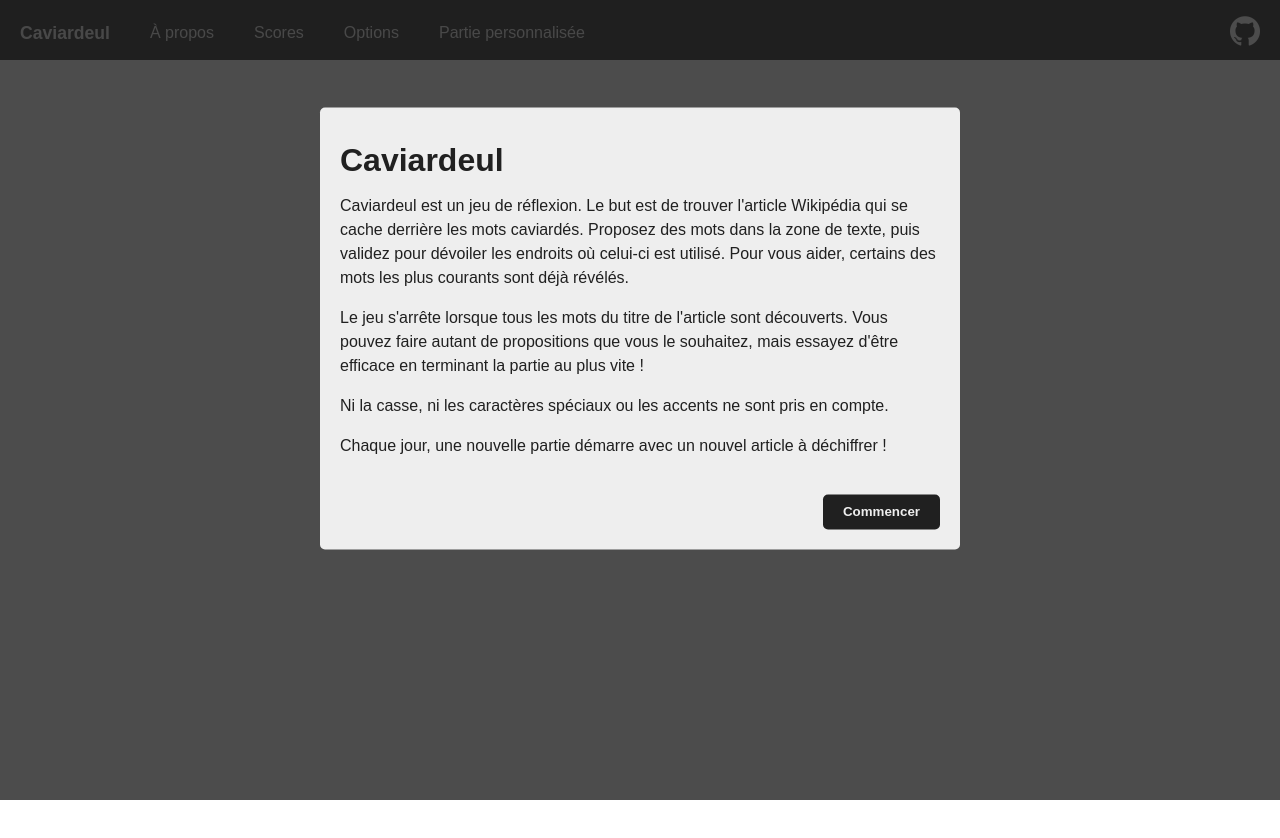
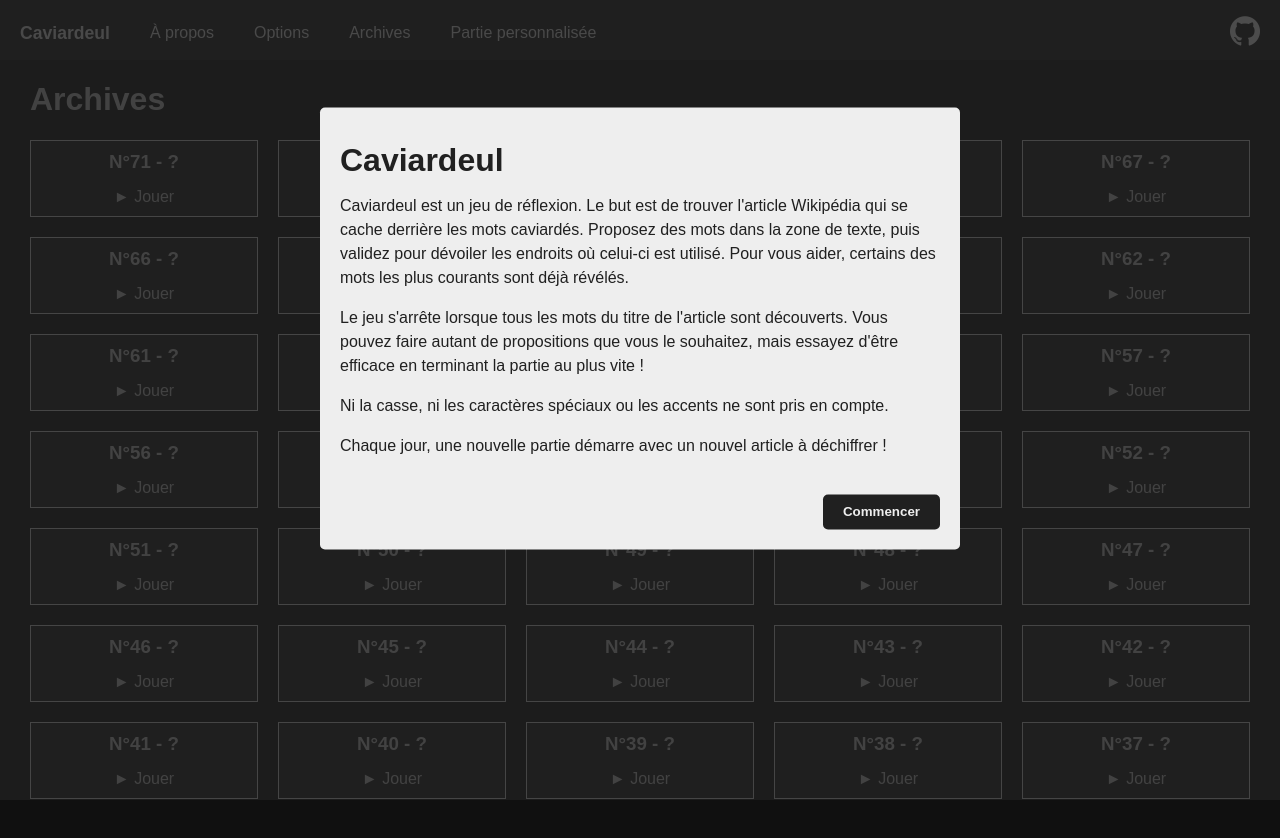
Before and after one commit to julienc91/caviardeul, a Next.js app: page /archives in a window 1280 px wide. Before the commit this address had no page. Shown: the top 838 px of the page. After the commit the page ends 800 px from the top, so only its background shows below. Built offline with nearby package versions, Linux system fonts and the light colour scheme; no server answers.

Commit message:
feat: archive articles

```diff
--- a/components/navbar.tsx
+++ b/components/navbar.tsx
@@ -34,11 +34,14 @@ const Navbar: React.FC<{
           <li className="left" onClick={onShowInfoModal}>
             À propos
           </li>
-          <li className="left" onClick={onShowScoreModal}>
-            Scores
-          </li>
+          {/*<li className="left" onClick={onShowScoreModal}>*/}
+          {/*  Scores*/}
+          {/*</li>*/}
           <li className="left" onClick={onShowSettingsModal}>
             Options
+          </li>
+          <li className="left">
+            <Link href="/archives/">Archives</Link>
           </li>
           <li className="left">
             <Link href="/custom/nouveau">Partie personnalisée</Link>
--- a/components/scoreModal.tsx
+++ b/components/scoreModal.tsx
@@ -7,7 +7,7 @@ const ScoreModal: React.FC<{ open: boolean; onClose: () => void }> = ({
   open,
   onClose,
 }) => {
-  const [history, setHistory] = React.useState<ScoreHistory>([]);
+  const [history, setHistory] = React.useState<ScoreHistory[]>([]);
 
   useEffect(() => {
     if (open) {
@@ -48,7 +48,7 @@ const ScoreModal: React.FC<{ open: boolean; onClose: () => void }> = ({
         </thead>
         <tbody>
           {history
-            .reverse()
+            .sort((a, b) => b.puzzleId - a.puzzleId)
             .map(({ puzzleId, title, isOver, nbTrials, accuracy }) => {
               return (
                 <tr key={puzzleId}>
--- /dev/null
+++ b/pages/archives/index.tsx
@@ -0,0 +1,86 @@
+import React, { useCallback, useEffect, useMemo, useState } from "react";
+import { firstGameDate } from "../../utils/config";
+import SaveManagement from "../../utils/save";
+import { ScoreHistory } from "../../types";
+import Link from "next/link";
+import { GetStaticProps } from "next";
+
+const Archives: React.FC = () => {
+  const [history, setHistory] = useState<ScoreHistory[]>([]);
+  const now = new Date();
+  const diff = now.getTime() - firstGameDate.getTime();
+  const nbGames = Math.floor(diff / (1000 * 3600 * 24));
+
+  useEffect(() => {
+    setHistory(SaveManagement.loadHistory());
+  }, []);
+
+  const handleReset = useCallback(() => {
+    SaveManagement.clearHistory();
+    setHistory([]);
+  }, []);
+
+  const finishedGames = useMemo(() => {
+    return history
+      .filter(({ isOver }) => isOver)
+      .reduce((acc: { [id: number]: ScoreHistory }, item) => {
+        acc[item.puzzleId] = item;
+        return acc;
+      }, {});
+  }, [history]);
+
+  const gamesContainer = [];
+  for (let i = nbGames; i >= 1; i--) {
+    const scoreHistory = finishedGames[i];
+    const isOver = scoreHistory?.isOver ?? false;
+    const url = `/archives/${i}`;
+
+    let container = (
+      <div className={"archive-item" + (isOver ? " completed" : "")} key={i}>
+        <h3>
+          N°{i} - {scoreHistory?.isOver ? scoreHistory.title : "?"}
+        </h3>
+        {scoreHistory?.isOver ? (
+          <>
+            <span>Essais&nbsp;: {scoreHistory.nbTrials}</span>
+            <span>
+              Précision&nbsp;:{" "}
+              {Math.floor(
+                (scoreHistory.accuracy * 100) /
+                  Math.max(scoreHistory.nbTrials, 1)
+              )}
+              %
+            </span>
+          </>
+        ) : (
+          <span>
+            <Link href={`/archives/${i}`}>► Jouer</Link>
+          </span>
+        )}
+      </div>
+    );
+
+    if (!isOver) {
+      container = <Link href={url}>{container}</Link>;
+    }
+    gamesContainer.push(container);
+  }
+
+  return (
+    <main id="archives">
+      <h1>Archives</h1>
+      <div className="archive-grid">{gamesContainer}</div>
+      <button className="danger" onClick={handleReset}>
+        Réinitialiser
+      </button>
+    </main>
+  );
+};
+
+export default Archives;
+
+export const getStaticProps: GetStaticProps = async () => {
+  return {
+    props: {},
+  };
+};
--- a/pages/custom/[pageId].tsx
+++ b/pages/custom/[pageId].tsx
@@ -10,7 +10,7 @@ const CustomGame: NextPage<{
   encodedArticle: EncodedArticle | null;
 }> = ({ encodedArticle, ...props }) => {
   const article = encodedArticle ? decodeArticle(encodedArticle) : null;
-  return <Game article={article} {...props} />;
+  return <Game article={article} custom={true} {...props} />;
 };
 
 export default CustomGame;
@@ -18,7 +18,7 @@ export default CustomGame;
 export const getServerSideProps: GetServerSideProps = async ({ params }) => {
   const pageId = (params?.pageId || "") as string;
   try {
-    const data = await getEncodedArticle(pageId);
+    const data = await getEncodedArticle(pageId, true);
     return { props: { pageId, encodedArticle: data } };
   } catch (error) {}
   return { props: { pageId, encodedArticle: null } };
--- a/pages/index.tsx
+++ b/pages/index.tsx
@@ -10,7 +10,7 @@ const Home: NextPage<{ encodedArticle: EncodedArticle }> = ({
   ...props
 }) => {
   const article = decodeArticle(encodedArticle);
-  return <Game article={article} {...props} />;
+  return <Game article={article} custom={false} {...props} />;
 };
 
 export default Home;
--- a/styles/style.scss
+++ b/styles/style.scss
@@ -252,22 +252,6 @@ nav {
       display: flex;
       flex-flow: row-reverse wrap;
       justify-content: space-between;
-
-      button {
-        margin-top: 20px;
-        background-color: $dark1;
-        color: $light4;
-        font-weight: 600;
-        border: none;
-        padding: 10px 20px;
-        border-radius: 5px;
-        cursor: pointer;
-
-        &.danger {
-          background-color: $red1;
-          color: $light3;
-        }
-      }
     }
 
     table {
@@ -303,6 +287,23 @@ nav {
         padding: 10px;
       }
     }
+  }
+}
+
+// generics
+button {
+  margin-top: 20px;
+  background-color: $dark1;
+  color: $light4;
+  font-weight: 600;
+  border: none;
+  padding: 10px 20px;
+  border-radius: 5px;
+  cursor: pointer;
+
+  &.danger {
+    background-color: $red1;
+    color: $light3;
   }
 }
 
@@ -612,6 +613,45 @@ main {
   }
 }
 
+// archives
+#archives {
+  display: block;
+  padding: 0 30px 50px;
+  overflow: auto;
+
+  .archive-grid {
+    display: grid;
+    grid-auto-rows: 1fr;
+    grid-template-columns: repeat(auto-fit, minmax(200px, 1fr));
+    grid-gap: 20px;
+    width: 100%;
+
+    .archive-item {
+      align-items: center;
+      background-color: $dark1;
+      border: 1px solid $light3;
+      display: flex;
+      flex-flow: column;
+      justify-content: center;
+      padding: 10px;
+      width: 100%;
+      transition: background-color 0.2s ease-in-out;
+      h3 {
+        margin: 0 0 15px 0;
+      }
+      &:not(.completed):hover {
+        background-color: $grey1;
+        cursor: pointer;
+      }
+    }
+  }
+
+  button {
+    display: block;
+    margin-left: auto;
+  }
+}
+
 // footer
 footer {
   height: $footerHeight;
--- a/types/index.ts
+++ b/types/index.ts
@@ -38,7 +38,7 @@ export type ScoreHistory = {
   isOver: boolean;
   nbTrials: number;
   accuracy: number;
-}[];
+};
 
 export type Settings = {
   lightMode: boolean;
--- a/utils/save.ts
+++ b/utils/save.ts
@@ -22,12 +22,8 @@ class SaveManagement {
   }
 
   static loadProgress(puzzleId: number, pageId?: string): History | null {
-    const isCustom = !!pageId;
-    if (isCustom !== (puzzleId === 0)) {
-      return null;
-    }
-
-    const storageKey = isCustom ? "custom-game-progress" : "progress";
+    const isDaily = !pageId;
+    const storageKey = isDaily ? "progress" : "custom-game-progress";
     const data = localStorage.getItem(storageKey);
     if (!data) {
       return null;
@@ -43,16 +39,16 @@ class SaveManagement {
       } = JSON.parse(decryptedData);
 
       if (!history || savedPuzzleId !== puzzleId) {
-        SaveManagement.clearProgress(isCustom);
+        SaveManagement.clearProgress(isDaily);
         return null;
       }
-      if (isCustom && pageId !== savedPageId) {
-        SaveManagement.clearProgress(isCustom);
+      if (!isDaily && pageId !== savedPageId) {
+        SaveManagement.clearProgress(isDaily);
         return null;
       }
       return history;
     } catch (e) {
-      SaveManagement.clearProgress(isCustom);
+      SaveManagement.clearProgress(isDaily);
       return null;
     }
   }
@@ -62,24 +58,20 @@ class SaveManagement {
     history: History,
     pageId?: string
   ): void {
-    const isCustom = !!pageId;
-    if (isCustom !== (puzzleId === 0)) {
-      return;
-    }
-
+    const isDaily = !pageId;
     const data = {
       puzzleId,
       history,
-      pageId: isCustom ? pageId : null,
+      pageId: isDaily ? null : pageId,
     };
-    const storageKey = isCustom ? "custom-game-progress" : "progress";
+    const storageKey = isDaily ? "progress" : "custom-game-progress";
     const key = SaveManagement.getEncryptionKey(true);
     const json = JSON.stringify(data);
     const encryptedData = encode(json, key);
     localStorage.setItem(storageKey, encryptedData);
   }
 
-  static loadHistory(): ScoreHistory {
+  static loadHistory(): ScoreHistory[] {
     const data = localStorage.getItem("history");
     if (!data) {
       return [];
@@ -87,7 +79,7 @@ class SaveManagement {
     try {
       const key = SaveManagement.getEncryptionKey();
       const decryptedData = decode(data, key);
-      return (JSON.parse(decryptedData) as ScoreHistory) || [];
+      return (JSON.parse(decryptedData) as ScoreHistory[]) || [];
     } catch (e) {
       SaveManagement.clearHistory();
       return [];
@@ -129,8 +121,8 @@ class SaveManagement {
     localStorage.setItem("history", encryptedData);
   }
 
-  static clearProgress(isCustom: boolean = false): void {
-    const storageKey = isCustom ? "custom-game-progress" : "progress";
+  static clearProgress(isDaily: boolean = true): void {
+    const storageKey = isDaily ? "progress" : "custom-game-progress";
     localStorage.removeItem(storageKey);
   }
 
```
Also changed, not shown: components/game.tsx (+7 -5 lines), components/gameInformation.tsx (+16 -8 lines), hooks/article.ts (+12 -2 lines), pages/archives/[pageId].tsx (added, +61 -0 lines).
